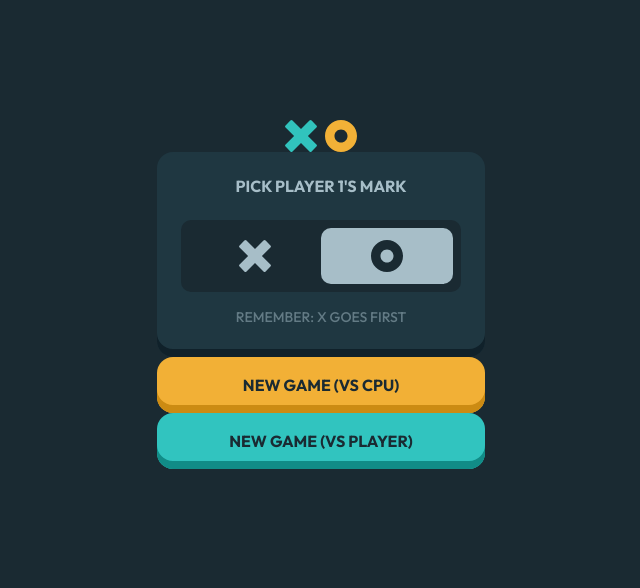
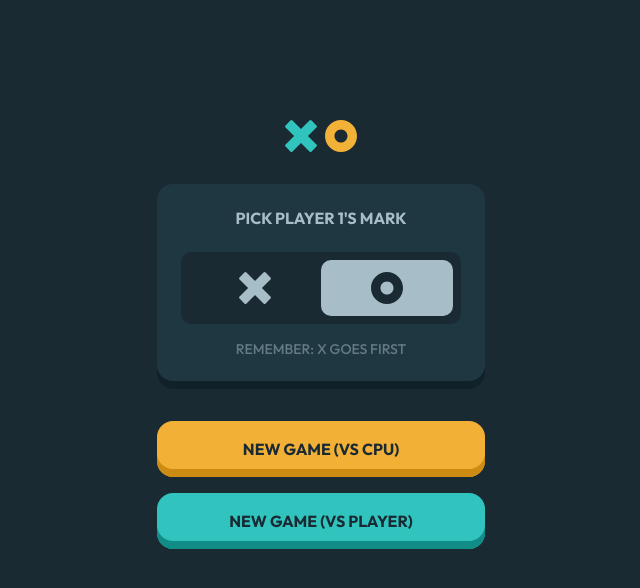
Before and after one commit to kylelamse/tic-tac-toe, a React (Create React App) app: page / in a window 1280 px wide. Shown: the top 588 px of the page, without its empty margins (319-959 px from the left). Built offline with nearby package versions, Linux system fonts and the light colour scheme.

Commit message:
Complete layout for new game menu

```diff
--- /dev/null
+++ b/src/pages/NewGameMenu.scss
@@ -0,0 +1,13 @@
+.new_game_menu_logo {
+    margin-bottom: 2rem;
+}
+
+.new_game_menu_logo_game_piece_selection {
+    margin-bottom: 2rem;
+}
+
+.new_game_menu_logo_button_container {
+    display: flex;
+    flex-direction: column;
+    gap: 1rem;
+}
--- a/src/pages/NewGameMenu.tsx
+++ b/src/pages/NewGameMenu.tsx
@@ -1,16 +1,24 @@
 import Logo from "components/Logo";
 import GamePieceSelection from "components/GamePieceSelection";
 import Button from "components/Button";
+
+import "./NewGameMenu.scss";
 
 type Props = {};
 
 const NewGameMenu = (props: Props) => {
     return (
         <>
-            <Logo />
-            <GamePieceSelection />
-            <Button variant="primary">New Game (VS CPU)</Button>
-            <Button variant="secondary">New Game (VS Player)</Button>
+            <div className="new_game_menu_logo">
+                <Logo />
+            </div>
+            <div className="new_game_menu_logo_game_piece_selection">
+                <GamePieceSelection />
+            </div>
+            <div className="new_game_menu_logo_button_container">
+                <Button variant="primary">New Game (VS CPU)</Button>
+                <Button variant="secondary">New Game (VS Player)</Button>
+            </div>
         </>
     );
 };
```
